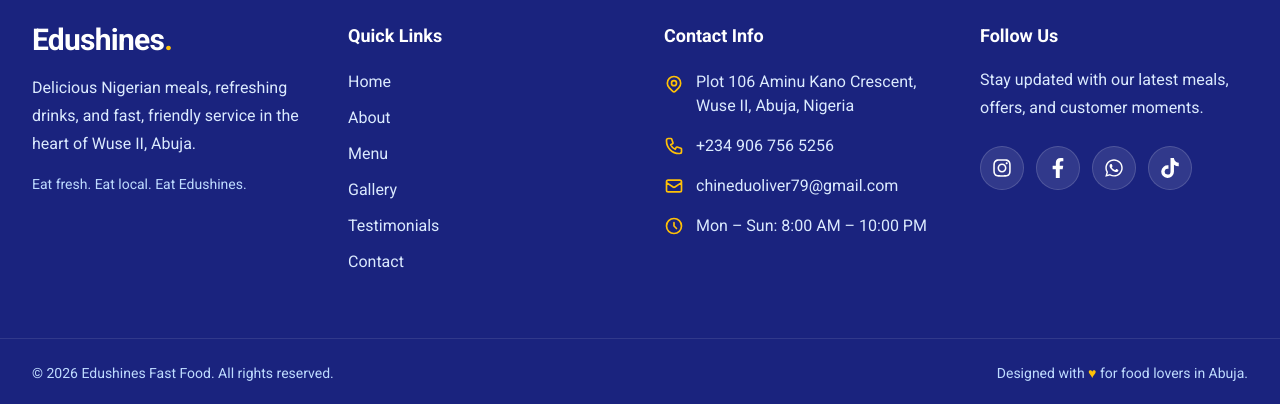
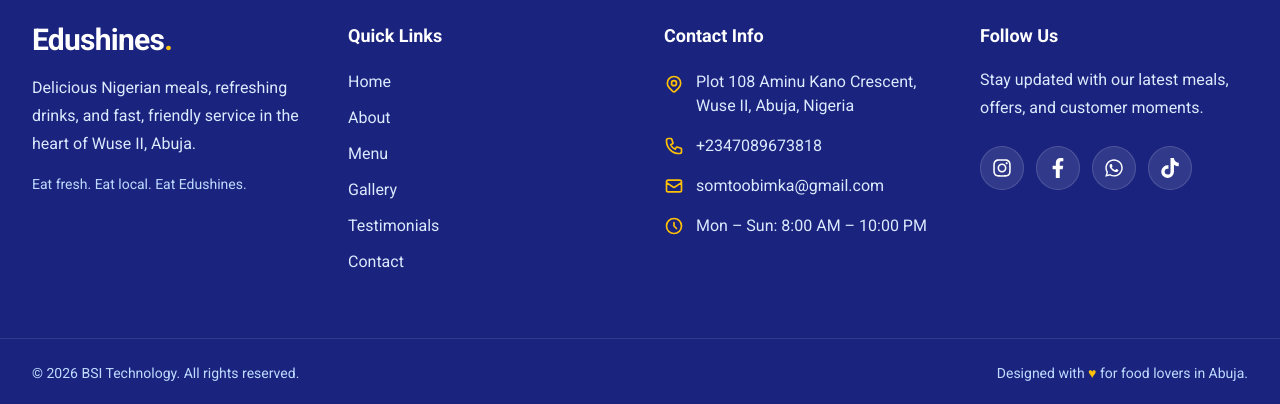
Before and after one commit to Wence17/edushine-restaurant, a Next.js app: page / in a window 1280 px wide. Shown: the part 8130-8534 px from the top of the page. Built offline with nearby package versions, Linux system fonts and the light colour scheme.

Commit message:
Update contact information in Footer component

```diff
--- a/components/Footer.tsx
+++ b/components/Footer.tsx
@@ -36,7 +36,7 @@ const socialLinks = [
   },
   {
     name: "WhatsApp",
-    href: "https://wa.me/2349067565256",
+    href: "https://wa.me/2347089673818",
     icon: FaWhatsapp,
   },
   {
@@ -104,7 +104,7 @@ export default function Footer() {
               <li className="flex items-start gap-3">
                 <HiOutlineLocationMarker className="mt-1 h-5 w-5 shrink-0 text-[#FFC107]" />
                 <span>
-                  Plot 106 Aminu Kano Crescent,
+                  Plot 108 Aminu Kano Crescent,
                   <br />
                   Wuse II, Abuja, Nigeria
                 </span>
@@ -113,20 +113,20 @@ export default function Footer() {
               <li className="flex items-center gap-3">
                 <HiOutlinePhone className="h-5 w-5 shrink-0 text-[#FFC107]" />
                 <Link
-                  href="tel:+2349067565256"
+                  href="tel:+2347089673818"
                   className="hover:text-[#FFC107]"
                 >
-                  +234 906 756 5256
+                  +2347089673818
                 </Link>
               </li>
 
               <li className="flex items-center gap-3">
                 <HiOutlineMail className="h-5 w-5 shrink-0 text-[#FFC107]" />
                 <Link
-                  href="mailto:chineduoliver79@gmail.com"
+                  href="mailto:somtoobimka@gmail.com"
                   className="hover:text-[#FFC107]"
                 >
-                  chineduoliver79@gmail.com
+                  somtoobimka@gmail.com
                 </Link>
               </li>
 
@@ -171,7 +171,7 @@ export default function Footer() {
       <div className="border-t border-white/10 mb-16 md:mb-0">
         <div className="mx-auto flex max-w-7xl flex-col items-center justify-between gap-4 px-4 py-6 text-center text-sm text-blue-200 sm:px-6 lg:flex-row lg:px-8">
           <p>
-            © {year} Edushines Fast Food. All rights reserved.
+            © {year} BSI Technology. All rights reserved.
           </p>
 
           <p>
```
